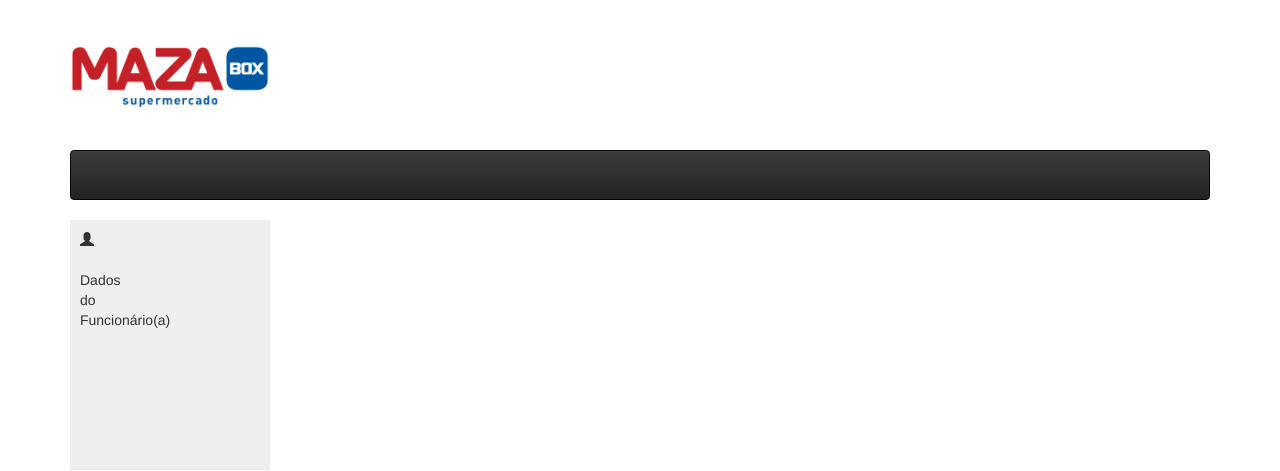
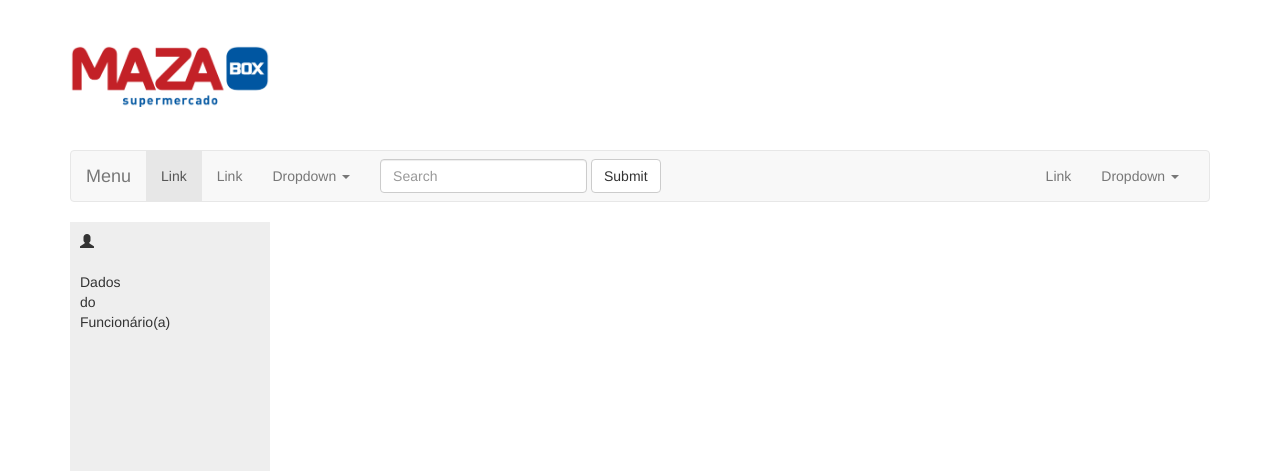
Before and after one commit to christian-de-ornellas/Eletronic-WebApp, a PHP site: page / in a window 1280 px wide. Shown: the top 471 px of the page. Run offline with PHP 8.4, Linux system fonts and the light colour scheme; some libraries are stand-ins or nearby versions.

Commit message:
The end
fim do problema o bootstrap funcionou 100%

```diff
--- a/index.php
+++ b/index.php
@@ -1,21 +1,68 @@
 <!DOCTYPE html>
 <html>
 <head>
+<meta charset="utf-8">
+    <meta http-equiv="X-UA-Compatible" content="IE=edge">
+    <meta name="viewport" content="width=device-width, initial-scale=1">
 	<title>MazaBox</title>
-	<link rel="stylesheet" type="text/css" href="css/bootstrap.css">
-	<link rel="stylesheet" type="text/css" href="css/bootstrap-theme.css">
+	  <link href="css/bootstrap.min.css" rel="stylesheet">
 	<link rel="stylesheet" type="text/css" href="css/custom.css">
-
 	<meta name="viewport" content="width=device-width, initial-scale=1">
 </head>
 <body>
 <div class="container">
-
 <header><div class="header-logotipo"><img src="img/logotipo.png" width="200"></div></header>
-<nav class="navbar navbar-inverse">
-
-
-
+<nav class="navbar navbar-default">
+  <div class="container-fluid">
+    <!-- Brand and toggle get grouped for better mobile display -->
+    <div class="navbar-header">
+      <button type="button" class="navbar-toggle collapsed" data-toggle="collapse" data-target="#bs-example-navbar-collapse-1">
+        <span class="sr-only">Toggle navigation</span>
+        <span class="icon-bar"></span>
+        <span class="icon-bar"></span>
+        <span class="icon-bar"></span>
+      </button>
+      <a class="navbar-brand" href="#">Menu</a>
+    </div>
+    <!-- Collect the nav links, forms, and other content for toggling -->
+    <div class="collapse navbar-collapse" id="bs-example-navbar-collapse-1">
+      <ul class="nav navbar-nav">
+        <li class="active"><a href="#">Link <span class="sr-only">(current)</span></a></li>
+        <li><a href="#">Link</a></li>
+        <li class="dropdown">
+          <a href="#" class="dropdown-toggle" data-toggle="dropdown" role="button" aria-expanded="false">Dropdown <span class="caret"></span></a>
+          <ul class="dropdown-menu" role="menu">
+            <li><a href="#">Action</a></li>
+            <li><a href="#">Another action</a></li>
+            <li><a href="#">Something else here</a></li>
+            <li class="divider"></li>
+            <li><a href="#">Separated link</a></li>
+            <li class="divider"></li>
+            <li><a href="#">One more separated link</a></li>
+          </ul>
+        </li>
+      </ul>
+      <form class="navbar-form navbar-left" role="search">
+        <div class="form-group">
+          <input type="text" class="form-control" placeholder="Search">
+        </div>
+        <button type="submit" class="btn btn-default">Submit</button>
+      </form>
+      <ul class="nav navbar-nav navbar-right">
+        <li><a href="#">Link</a></li>
+        <li class="dropdown">
+          <a href="#" class="dropdown-toggle" data-toggle="dropdown" role="button" aria-expanded="false">Dropdown <span class="caret"></span></a>
+          <ul class="dropdown-menu" role="menu">
+            <li><a href="#">Action</a></li>
+            <li><a href="#">Another action</a></li>
+            <li><a href="#">Something else here</a></li>
+            <li class="divider"></li>
+            <li><a href="#">Separated link</a></li>
+          </ul>
+        </li>
+      </ul>
+    </div><!-- /.navbar-collapse -->
+  </div><!-- /.container-fluid -->
 </nav>
 <aside >
 	<div class="row">
@@ -26,8 +73,7 @@
 <section></section>
 <footer></footer>
 </div>
+<script src="https://ajax.googleapis.com/ajax/libs/jquery/1.11.2/jquery.min.js"></script>
 <script src="js/bootstrap.min.js"></script>
-<script src="js/bootstrap.js"></script>
-<script src="js/npm.js"></script>
 </body>
 </html>
--- a/js/npm.js
+++ b/js/npm.js
@@ -1,5 +1,5 @@
 // This file is autogenerated via the `commonjs` Grunt task. You can require() this file in a CommonJS environment.
-require('../../js/transition.js')
+require('transition.js')
 require('../../js/alert.js')
 require('../../js/button.js')
 require('../../js/carousel.js')
```
